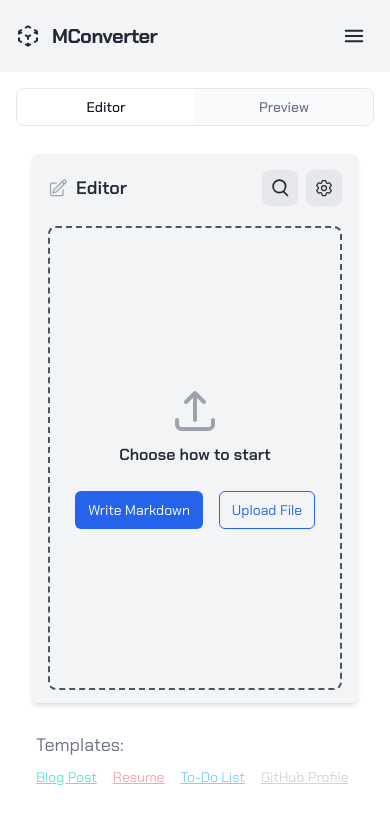
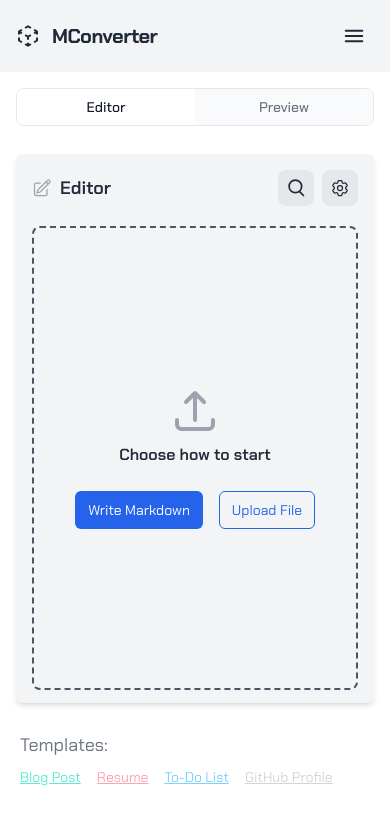
Before and after one commit to aashusoni22/MConverter, a React (Vite) app: page / in a window 390 px wide. Shown: the top 824 px of the page. Built offline with nearby package versions, Linux system fonts and the light colour scheme.

Commit message:
mobile responsive

```diff
--- a/src/components/MarkdownPreviewer.jsx
+++ b/src/components/MarkdownPreviewer.jsx
@@ -283,7 +283,7 @@ const MarkdownPreviewer = () => {
       </div>
 
       {/* Main Content */}
-      <div className="flex flex-col lg:flex-row justify-between items-stretch px-8 py-7 gap-6">
+      <div className="flex flex-col lg:flex-row justify-between items-stretch px-4 md:px-8 py-7 gap-6">
         {/* Editor Section */}
         <div
           className={`w-full ${
@@ -324,7 +324,7 @@ const MarkdownPreviewer = () => {
                     value={searchQuery}
                     onChange={(e) => setSearchQuery(e.target.value)}
                     placeholder="Search..."
-                    className={`pl-4 pr-32 py-[6px] text-[15px] rounded-lg focus:outline-none w-48 md:w-72 ${
+                    className={`pl-4 pr-[4.8rem] py-[6px] text-[15px] rounded-lg focus:outline-none w-[12rem] md:w-72 ${
                       isDarkTheme
                         ? "bg-gray-800 text-gray-100"
                         : "bg-gray-200 text-gray-800"
@@ -480,7 +480,7 @@ const MarkdownPreviewer = () => {
           {/* Mobile Settings Menu */}
           {isSettingsOpen && (
             <div
-              className={`absolute right-12 top-52 z-50 w-48 md:hidden rounded-lg shadow-lg ${
+              className={`absolute right-8 top-52 z-50 w-48 md:hidden rounded-lg shadow-lg ${
                 isDarkTheme ? "bg-gray-800" : "bg-white"
               }`}
             >
@@ -769,7 +769,7 @@ const MarkdownPreviewer = () => {
       </div>
 
       {/*Templates*/}
-      <div className="lg:flex px-9">
+      <div className="px-5 lg:flex md:px-9">
         <h3
           className={`text-lg ${
             isDarkTheme ? "text-gray-300" : "text-gray-500"
--- a/src/components/SearchNav.jsx
+++ b/src/components/SearchNav.jsx
@@ -49,9 +49,7 @@ const SearchNav = ({ searchQuery, markdown, textareaRef }) => {
   return searchQuery ? (
     <div className="flex items-center gap-2 absolute right-5 top-1 mr-1">
       <span className="text-sm text-gray-400">
-        {matches.length > 0
-          ? `${currentMatch + 1}/${matches.length}`
-          : "0 matches"}
+        {matches.length > 0 ? `${currentMatch + 1}/${matches.length}` : "0"}
       </span>
       <div className="flex flex-col -space-y-1">
         <button
```
